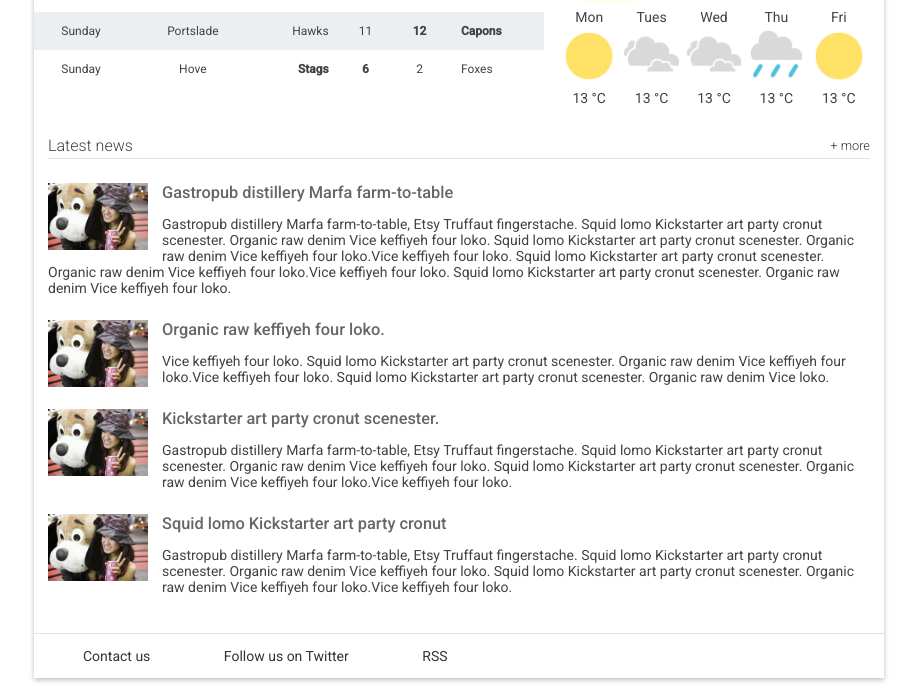
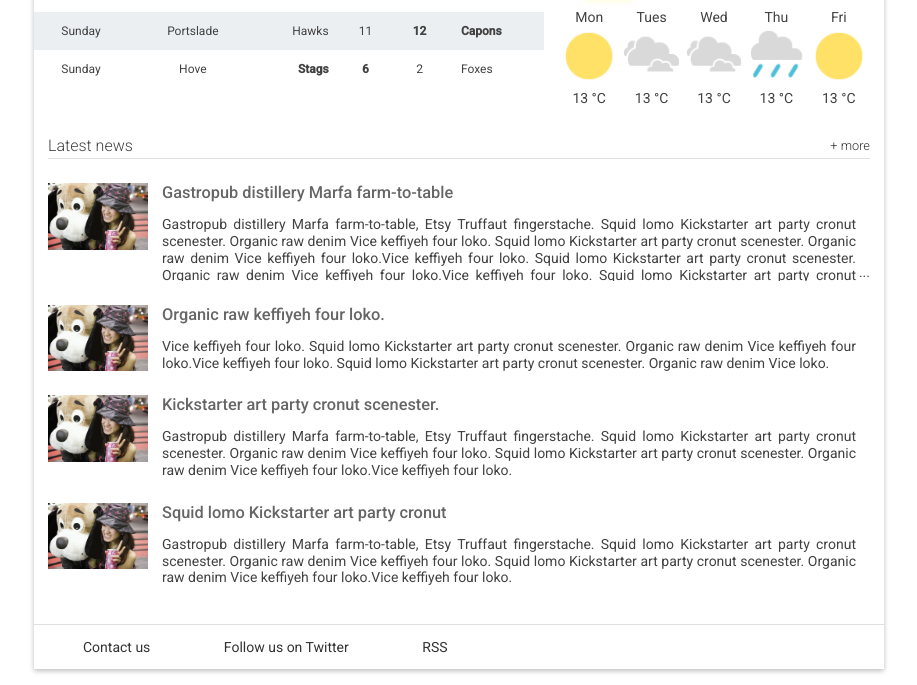
Before and after one commit to czar3985/responsive-brighton-times, a plain HTML site: page index.html in a window 1280 px wide. Shown: the part 646-1331 px from the top of the page, without its empty margins (181-1098 px from the left). Drawn offline with Linux system fonts and the light colour scheme.

Commit message:
Add ellipsis and truncate multiline articles in Recent News

```diff
--- a/index.html
+++ b/index.html
@@ -156,7 +156,7 @@
           <li class="snippet">
             <img class="snippet__thumbnail" src="images/dog.jpg" alt="picture of a girl with a large, stuffed dog toy">
             <h3 class="snippet__title"><a href="#">Gastropub distillery Marfa farm-to-table</a></h3>
-            <p>
+            <p class="snippet__description">
               Gastropub distillery Marfa farm-to-table, Etsy Truffaut fingerstache.
               Squid lomo Kickstarter art party cronut scenester. Organic raw denim Vice keffiyeh four loko. Squid lomo Kickstarter art party cronut scenester. Organic raw denim Vice keffiyeh four loko.Vice keffiyeh four loko. Squid lomo Kickstarter art party cronut scenester. Organic raw denim Vice keffiyeh four loko.Vice keffiyeh four loko. Squid lomo Kickstarter art party cronut scenester. Organic raw denim Vice keffiyeh four loko.
             </p>
@@ -164,14 +164,14 @@
           <li class="snippet">
             <img class="snippet__thumbnail" src="images/dog.jpg" alt="picture of a girl with a large, stuffed dog toy">
             <h3 class="snippet__title"><a href="#">Organic raw keffiyeh four loko.</a></h3>
-            <p>
+            <p class="snippet__description">
               Vice keffiyeh four loko. Squid lomo Kickstarter art party cronut scenester. Organic raw denim Vice keffiyeh four loko.Vice keffiyeh four loko. Squid lomo Kickstarter art party cronut scenester. Organic raw denim Vice loko.
             </p>
           </li>
           <li class="snippet">
             <img class="snippet__thumbnail" src="images/dog.jpg" alt="picture of a girl with a large, stuffed dog toy">
             <h3 class="snippet__title"><a href="#">Kickstarter art party cronut scenester.</a></h3>
-            <p>
+            <p class="snippet__description">
               Gastropub distillery Marfa farm-to-table, Etsy Truffaut fingerstache.
               Squid lomo Kickstarter art party cronut scenester. Organic raw denim Vice keffiyeh four loko. Squid lomo Kickstarter art party cronut scenester. Organic raw denim Vice keffiyeh four loko.Vice keffiyeh four loko.
             </p>
@@ -179,7 +179,7 @@
           <li class="snippet">
             <img class="snippet__thumbnail" src="images/dog.jpg" alt="picture of a girl with a large, stuffed dog toy">
             <h3 class="snippet__title"><a href="#">Squid lomo Kickstarter art party cronut </a></h3>
-            <p>
+            <p class="snippet__description">
               Gastropub distillery Marfa farm-to-table, Etsy Truffaut fingerstache.
               Squid lomo Kickstarter art party cronut scenester. Organic raw denim Vice keffiyeh four loko. Squid lomo Kickstarter art party cronut scenester. Organic raw denim Vice keffiyeh four loko.Vice keffiyeh four loko.
             </p>
--- a/main.css
+++ b/main.css
@@ -467,9 +467,54 @@ main {
   text-decoration: underline;
 }
 
+/* styles for '...' */
+.snippet__description {
+  /* hide text if it more than N lines  */
+  overflow: hidden;
+  /* for set '...' in absolute position */
+  position: relative;
+  /* use this value to count block height */
+  line-height: 1.2em;
+  /* max-height = line-height (1.2) * lines max number (3) */
+  max-height: 3.5em;
+  /* fix problem when last visible word doesn't adjoin right side  */
+  text-align: justify;
+  /* place for '...' */
+  margin-right: -1em;
+  padding-right: 1em;
+}
+/* create the ... */
+.snippet__description:before {
+  /* points in the end */
+  content: '...';
+  /* absolute position */
+  position: absolute;
+  /* set position to right bottom corner of block */
+  right: 0;
+  bottom: 0;
+}
+/* hide ... if we have text, which is less than or equal to max lines */
+.snippet__description:after {
+  /* points in the end */
+  content: '';
+  /* absolute position */
+  position: absolute;
+  /* set position to right bottom corner of text */
+  right: 0;
+  /* set width and height */
+  width: 1em;
+  height: 1em;
+  margin-top: 0.2em;
+  /* bg color = bg color under block */
+  background: white;
+}
+
 @media screen and (min-width: 550px) {
   .snippet__thumbnail {
     display: block;
+  }
+  .snippet__description {
+    max-height: 4.6em;
   }
 }
 /*
```
Also changed, not shown: 1 other file.
